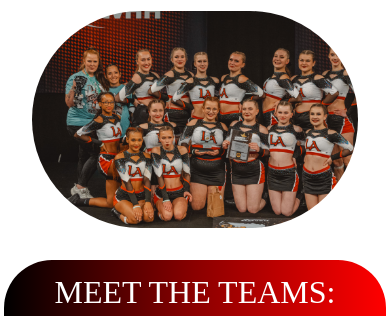
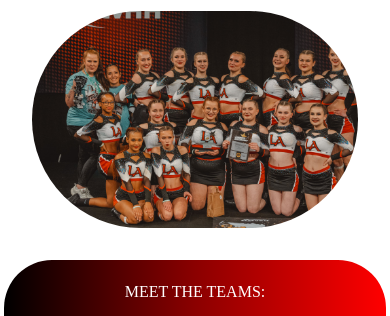
Before and after one commit to dennisgreger97/lieth-allstars, a website: page index.html in a window 390 px wide. Shown: the part 455-771 px from the top of the page. Drawn offline with Linux system fonts and the light colour scheme; a web font is replaced by a local one.

Commit message:
media queries bearbeiet

```diff
--- a/style.css
+++ b/style.css
@@ -419,6 +419,10 @@
   .burger-menu {
     padding: 0 1rem;
   }
+  .meetbar1,
+  .meetbar2 {
+    font-size: 1rem;
+  }
 }
 
 @media (min-width: 421px) and (max-width: 600px) {
```
